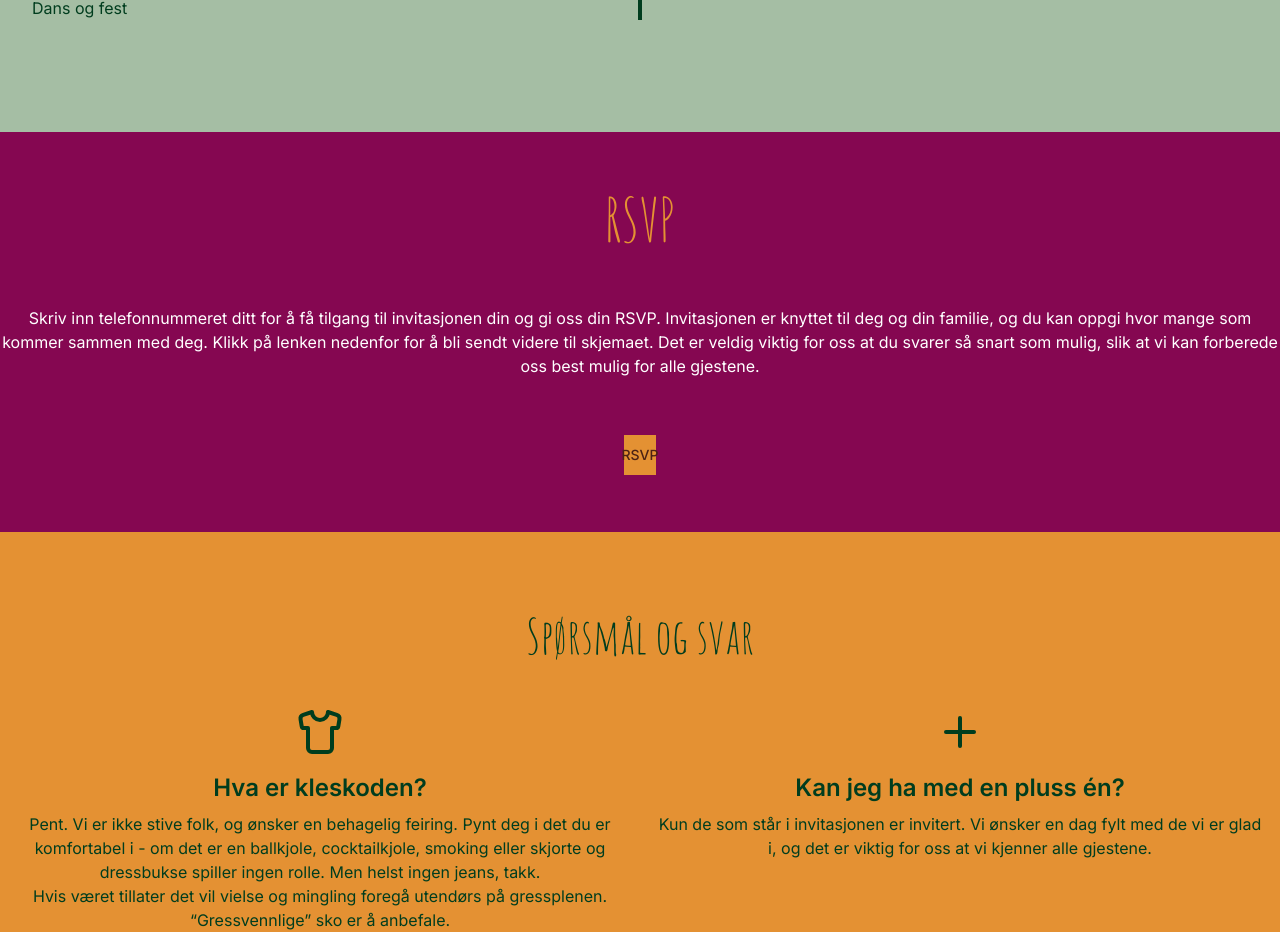
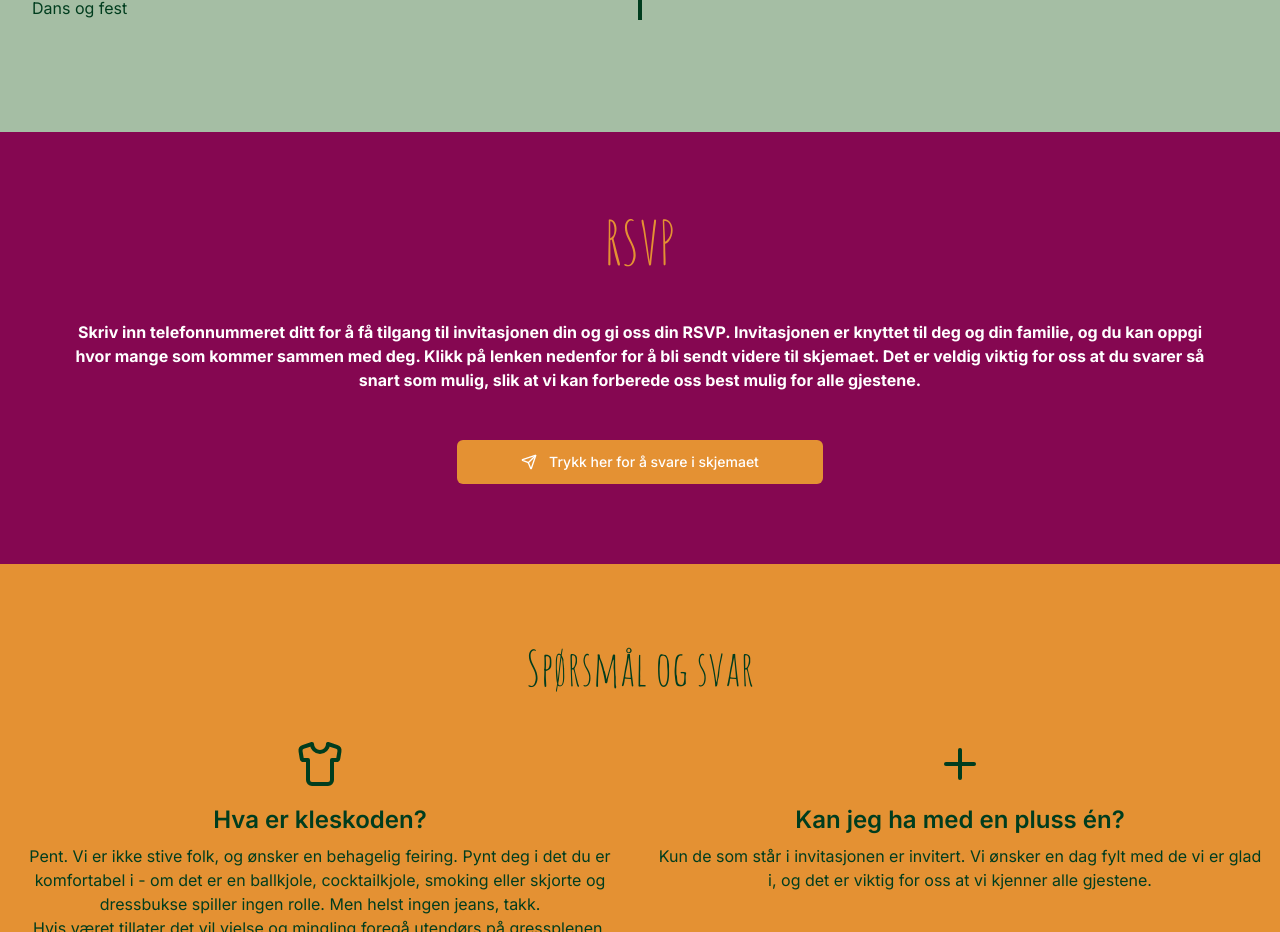
Before and after one commit to larissabakken/website-weeding, a Next.js app: page / in a window 1280 px wide. Shown: the part 1966-2898 px from the top of the page. Built offline with nearby package versions, Linux system fonts and the light colour scheme.

Commit message:
rsvp section

```diff
--- a/components/RSVP.tsx
+++ b/components/RSVP.tsx
@@ -1,16 +1,17 @@
 "use client";
 
 import { Button } from "./ui/button";
+import { Send } from "lucide-react";
 
 export function RSVP() {
   const handleRSVP = () => {
-    console.log("RSVP");
-    //window.location.href = "https://edithogchristian.no/rsvp";
+    console.log("RSVP to form later");
+    //window.location.href = "det kommer skjemalink her";
   };
   return (
-    <section className="bg-[#850751] h-[50vh] flex flex-col justify-evenly items-center text-center">
+    <section className="bg-[#850751] min-h-[50vh] flex flex-col justify-evenly items-center text-center py-20 gap-12">
       <div className="text-peach font-handwriting text-6xl">RSVP</div>
-      <div className="text-white">
+      <div className="container mx-auto text-white font-bold px-16">
         Skriv inn telefonnummeret ditt for å få tilgang til invitasjonen din og
         gi oss din RSVP. Invitasjonen er knyttet til deg og din familie, og du
         kan oppgi hvor mange som kommer sammen med deg. Klikk på lenken nedenfor
@@ -18,8 +19,13 @@ export function RSVP() {
         svarer så snart som mulig, slik at vi kan forberede oss best mulig for
         alle gjestene.
       </div>
-      <Button className="w-6 bg-[#E49133]" onClick={handleRSVP}>
-        RSVP
+      <Button
+        size="lg"
+        className="mx-auto bg-peach hover:bg-peach text-white  hover:text-[#850751] rounded-[6px] px-16 py-4 gap-3"
+        onClick={handleRSVP}
+      >
+        <Send />
+        <p>Trykk her for å svare i skjemaet</p>
       </Button>
     </section>
   );
```
